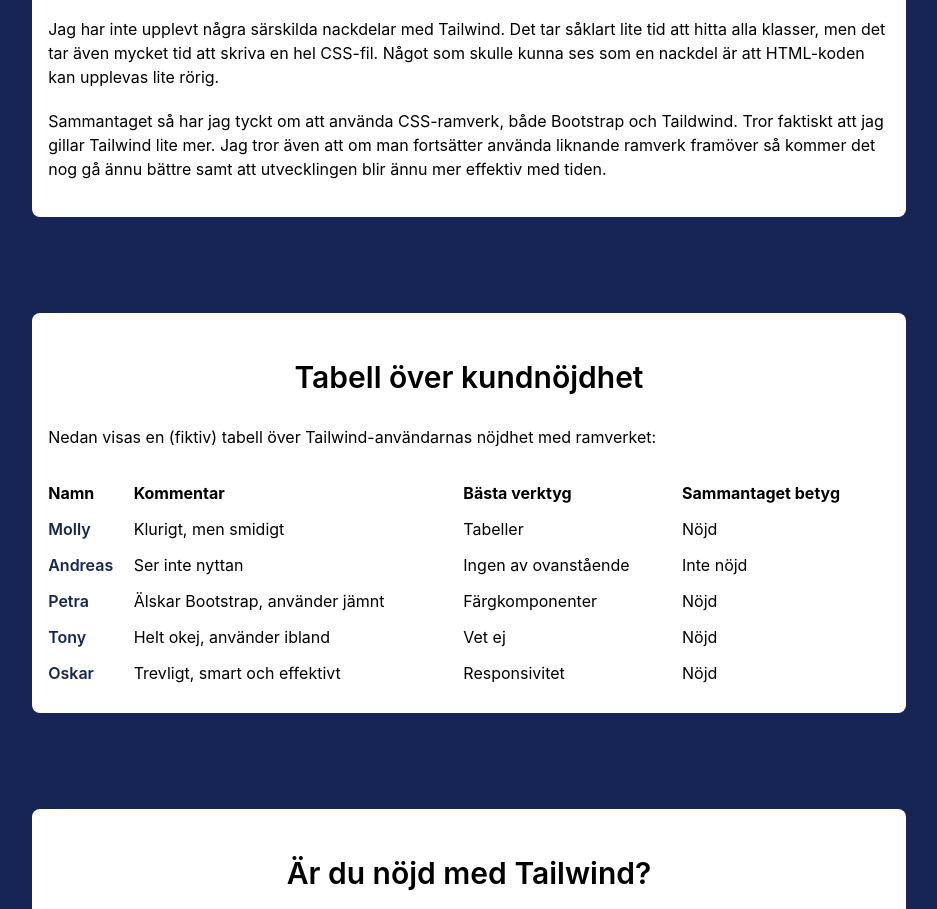
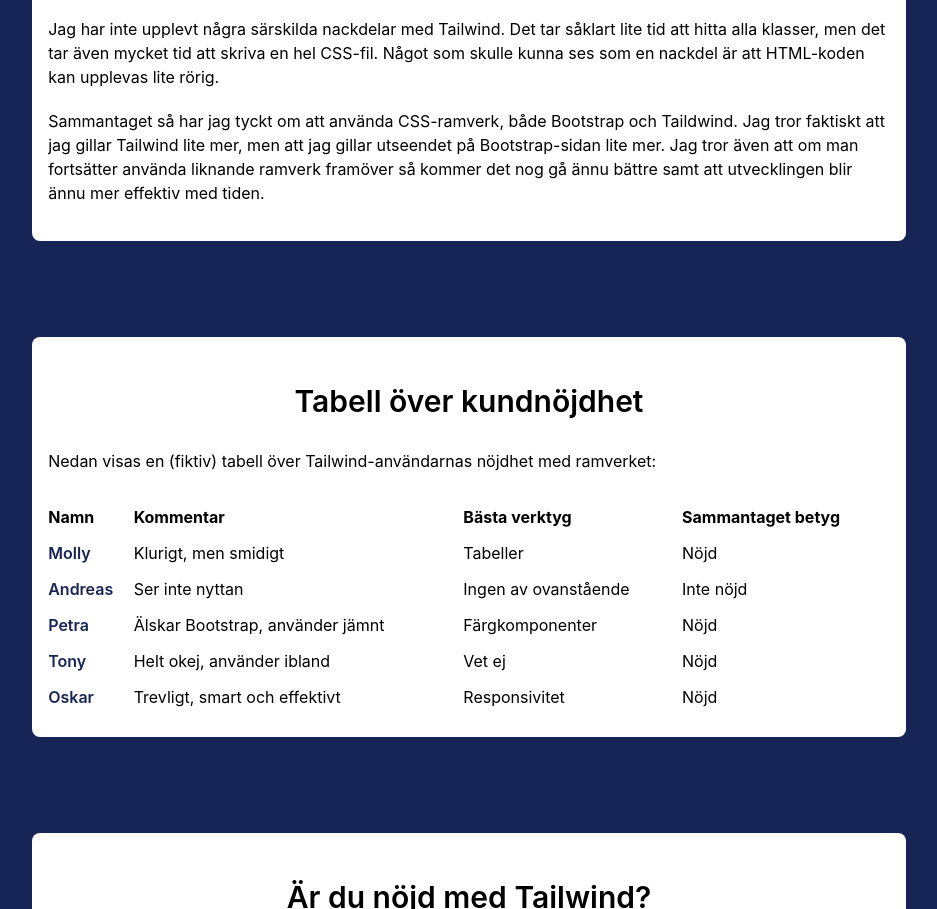
Before and after one commit to emhe2504/Dt193g-lab1, a website built with Vite: page frameworkTwo.html in a window 1280 px wide. Shown: the part 795-1704 px from the top of the page, without its empty margins (171-1108 px from the left). Built offline with nearby package versions, Linux system fonts and the light colour scheme.

Commit message:
Text korrigering

```diff
--- a/frameworkTwo.html
+++ b/frameworkTwo.html
@@ -51,9 +51,10 @@
           alla klasser, men det tar även mycket tid att skriva en hel CSS-fil. Något som skulle kunna ses som en nackdel
           är att HTML-koden kan upplevas lite rörig.
         </p>
-        <p class="mb-5">Sammantaget så har jag tyckt om att använda CSS-ramverk, både Bootstrap och Taildwind. Tror
-          faktiskt att jag gillar Tailwind lite mer. Jag tror även att om man fortsätter använda liknande ramverk
-          framöver så kommer det nog gå ännu bättre samt att utvecklingen blir ännu mer effektiv med tiden.</p>
+        <p class="mb-5">Sammantaget så har jag tyckt om att använda CSS-ramverk, både Bootstrap och Taildwind. Jag tror
+          faktiskt att jag gillar Tailwind lite mer, men att jag gillar utseendet på Bootstrap-sidan lite mer. Jag tror
+          även att om man fortsätter använda liknande ramverk framöver så kommer det nog gå ännu bättre samt att
+          utvecklingen blir ännu mer effektiv med tiden.</p>
 
       </div>
 
```
